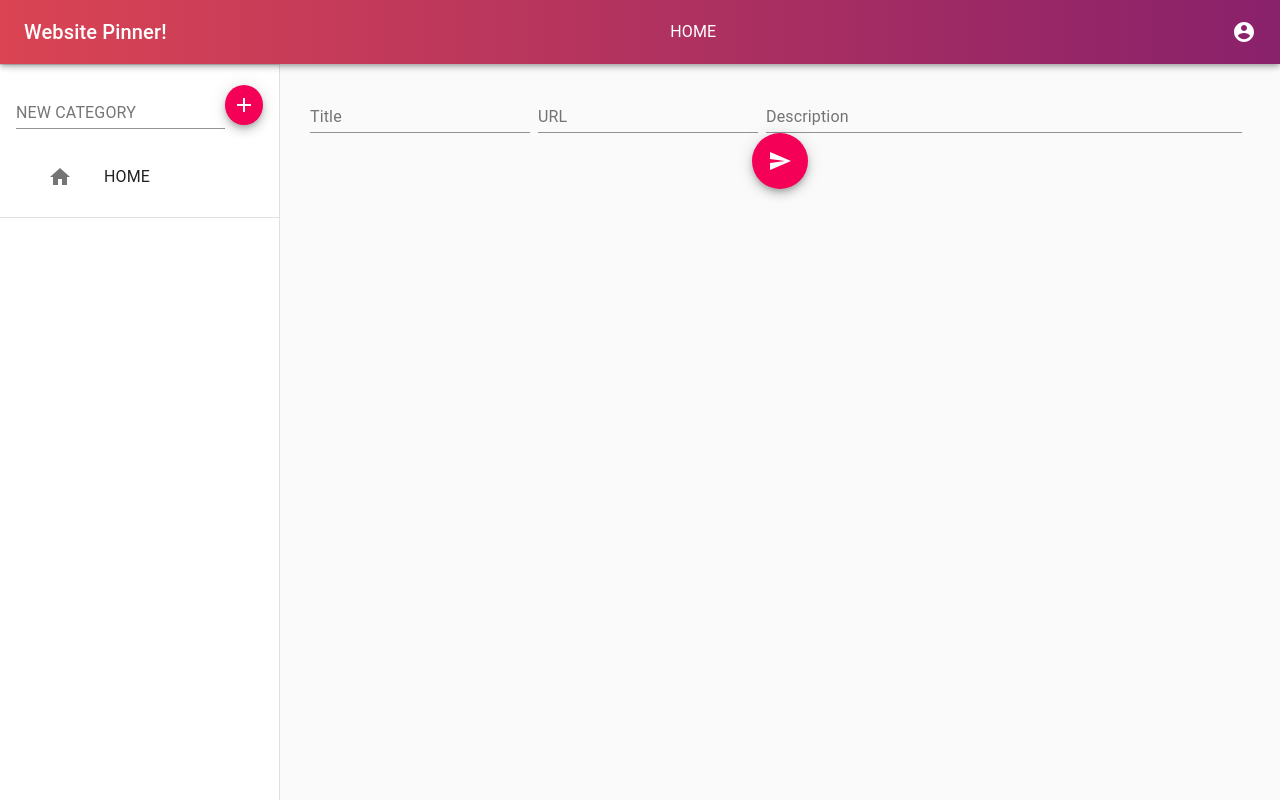
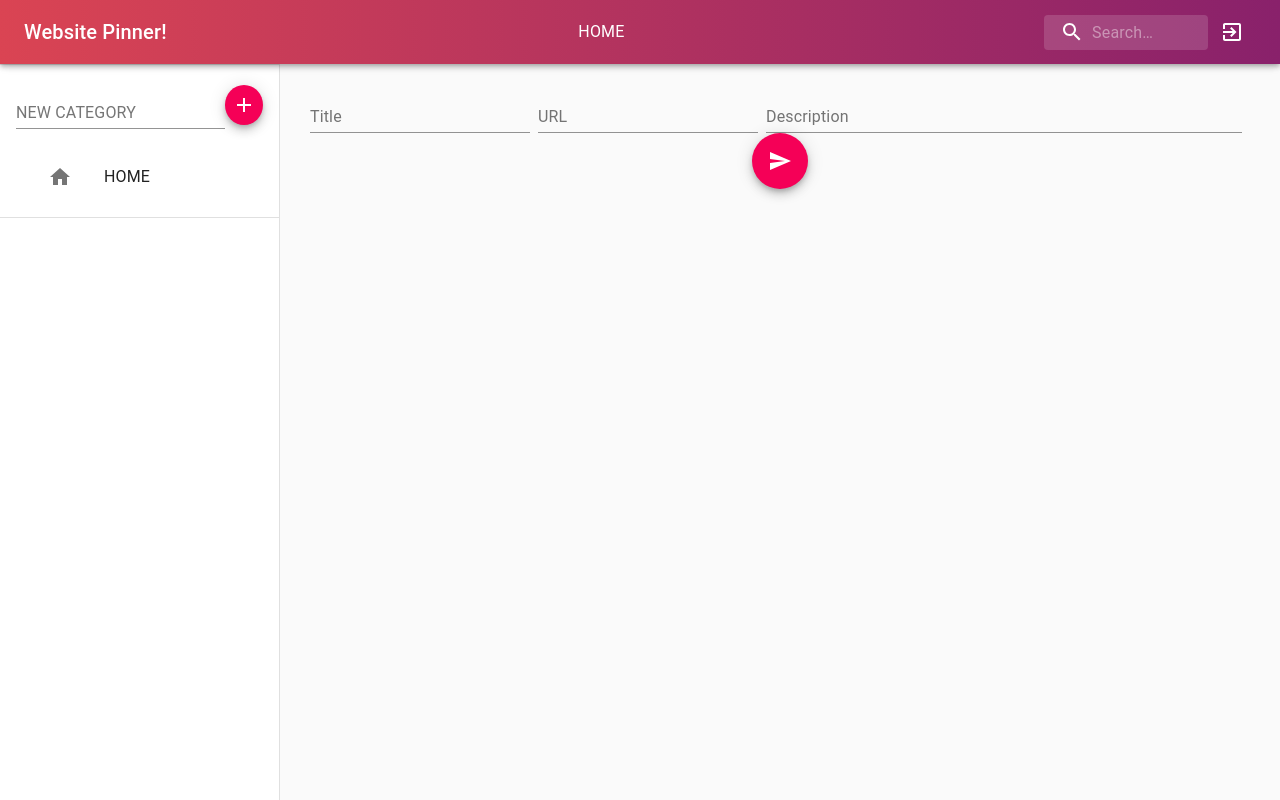
Before and after one commit to nuel77/WebDev-Projects, a React (Create React App) app in the folder website-pinner/: page / in a window 1280 px wide. Built offline with nearby package versions, Linux system fonts and the light colour scheme.

Commit message:
bug with sidebar mobile fixed

```diff
--- a/website-pinner/src/Components/Header/index.jsx
+++ b/website-pinner/src/Components/Header/index.jsx
@@ -2,17 +2,18 @@ import Toolbar from "@material-ui/core/Toolbar";
 import IconButton from "@material-ui/core/IconButton";
 import MenuIcon from "@material-ui/icons/Menu";
 import Typography from "@material-ui/core/Typography";
-import AppBar from "@material-ui/core/AppBar";
+import {AppBar, Button, InputBase} from "@material-ui/core";
 import React from "react";
 import useStyles from "./styles.jsx";
-import AccountCircle from '@material-ui/icons/AccountCircle';
+import ExitToAppIcon from '@material-ui/icons/ExitToApp';
+import SearchIcon from '@material-ui/icons/Search';
 import {useSelector} from "react-redux";
 
-const Header=(props)=>{
-    const classes= useStyles()
-    const title=useSelector(state=>state.ui.selected)
+const Header = (props) => {
+    const classes = useStyles()
+    const title = useSelector(state => state.ui.selected)
 
-    return(
+    return (
         <AppBar position="fixed" className={classes.appBar}>
             <Toolbar>
                 <IconButton
@@ -22,16 +23,29 @@ const Header=(props)=>{
                     onClick={props.handleDrawerToggle}
                     className={classes.menuButton}
                 >
-                    <MenuIcon />
+                    <MenuIcon/>
                 </IconButton>
                 <Typography variant="h6" noWrap>
                     Website Pinner!
                 </Typography>
-                <Typography variant="subtitle1" id="categoryTitle" className={classes.title} >
+                <Typography variant="subtitle1" id="categoryTitle" className={classes.title}>
                     {title}
                 </Typography>
-                <IconButton edge="end" color="inherit">
-                    <AccountCircle />
+                <div className={classes.search}>
+                    <div className={classes.searchIcon}>
+                        <SearchIcon/>
+                    </div>
+                    <InputBase
+                        placeholder="Search…"
+                        classes={{
+                            root: classes.inputRoot,
+                            input: classes.inputInput,
+                        }}
+                        inputProps={{'aria-label': 'search'}}
+                    />
+                </div>
+                <IconButton color="inherit">
+                    <ExitToAppIcon />
                 </IconButton>
             </Toolbar>
         </AppBar>
--- a/website-pinner/src/Components/Header/styles.jsx
+++ b/website-pinner/src/Components/Header/styles.jsx
@@ -1,4 +1,4 @@
-import { makeStyles } from '@material-ui/core/styles';
+import { fade,makeStyles } from '@material-ui/core/styles';
 
 const drawerWidth = 240;
 
@@ -18,5 +18,46 @@ const useStyles = makeStyles((theme) => ({
     title:{
         flexGrow:1,textAlign:"center"
     },
+    search: {
+        position: 'relative',
+        borderRadius: theme.shape.borderRadius,
+        backgroundColor: fade(theme.palette.common.white, 0.15),
+        '&:hover': {
+            backgroundColor: fade(theme.palette.common.white, 0.25),
+        },
+        display: "none",
+        [theme.breakpoints.up('sm')]: {
+            marginLeft: theme.spacing(1),
+            width: 'auto',
+            display:"flex"
+        },
+    },
+    searchIcon: {
+        padding: theme.spacing(0, 2),
+        height: '100%',
+        position: 'absolute',
+        pointerEvents: 'none',
+        display: 'flex',
+        alignItems: 'center',
+        justifyContent: 'center',
+
+    },
+    inputRoot: {
+        color: 'inherit',
+
+    },
+    inputInput: {
+        padding: theme.spacing(1, 1, 1, 0),
+        // vertical padding + font size from searchIcon
+        paddingLeft: `calc(1em + ${theme.spacing(4)}px)`,
+        transition: theme.transitions.create('width'),
+        width: '100%',
+        [theme.breakpoints.up('sm')]: {
+            width: '12ch',
+            '&:focus': {
+                width: '25ch',
+            },
+        },
+    },
 }));
 export default useStyles
--- a/website-pinner/src/Components/Layout/styles.js
+++ b/website-pinner/src/Components/Layout/styles.js
@@ -6,30 +6,6 @@ const useStyles = makeStyles((theme) => ({
   root: {
     display: 'flex',
   },
-  drawer: {
-    [theme.breakpoints.up('sm')]: {
-      width: drawerWidth,
-      flexShrink: 0,
-    },
-  },
-  appBar: {
-    background:"linear-gradient(to right, #da4453, #89216b)",
-    [theme.breakpoints.up('sm')]: {
-      zIndex: theme.zIndex.drawer + 1,
-    },
-  },
-  menuButton: {
-    marginRight: theme.spacing(2),
-    [theme.breakpoints.up('sm')]: {
-      display: 'none',
-    },
-  },
-  // necessary for content to be below app bar
-  toolbar: theme.mixins.toolbar,
-  drawerPaper: {
-    width: drawerWidth,
-    background:" ",
-  },
   content: {
     flexGrow: 1,
     padding: theme.spacing(3),
--- a/website-pinner/src/Components/SideBar/index.jsx
+++ b/website-pinner/src/Components/SideBar/index.jsx
@@ -15,15 +15,15 @@ import * as actionTypes from "../../Store/actionTypes"
 
 const SideBar = (props) => {
     const classes = useStyles();
+    const [addInput,setAddInput]=useState("")
     const [categoryList, setCategoryList] = useState([])
     const dispatch = useDispatch()
 
-    const handleAddCategory = () => {
-        let addInput = document.getElementById("categoryInput")
-        if (addInput.value) {
-            let newCategoryList = [...categoryList, addInput.value]
+    const handleAddCategoryClick = () => {
+        if (addInput) {
+            let newCategoryList = [...categoryList, addInput]
             setCategoryList(newCategoryList)
-            addInput.value = ""
+            setAddInput("")
         }
     }
     const handleCategoryClick = (event) => {
@@ -39,8 +39,8 @@ const SideBar = (props) => {
             <Divider/>
             <List>
                 <ListItem>
-                    <TextField label="NEW CATEGORY" id="categoryInput"/>
-                    <Fab size="small" color="secondary" onClick={handleAddCategory}>
+                    <TextField label="NEW CATEGORY" id="categoryInput" onChange={e => {setAddInput(e.target.value)}}/>
+                    <Fab size="small" color="secondary" onClick={handleAddCategoryClick}>
                         <AddIcon/>
                     </Fab>
                 </ListItem>
@@ -77,9 +77,6 @@ const SideBar = (props) => {
                     classes={{
                         paper: classes.drawerPaper,
                     }}
-                    ModalProps={{
-                        keepMounted: true, // Better open performance on mobile.
-                    }}
                 >
                     {drawer}
                 </Drawer>
--- a/website-pinner/src/Components/SideBar/styles.jsx
+++ b/website-pinner/src/Components/SideBar/styles.jsx
@@ -3,29 +3,12 @@ import { makeStyles } from '@material-ui/core/styles';
 const drawerWidth = 280;
 
 const useStyles = makeStyles((theme) => ({
-    root: {
-        display: 'flex',
-
-    },
     drawer: {
         [theme.breakpoints.up('sm')]: {
             width: drawerWidth,
             flexShrink: 0,
         },
     },
-    appBar: {
-        background:"linear-gradient(to right, #da4453, #89216b)",
-        [theme.breakpoints.up('sm')]: {
-            zIndex: theme.zIndex.drawer + 1,
-        },
-    },
-    menuButton: {
-        marginRight: theme.spacing(2),
-        [theme.breakpoints.up('sm')]: {
-            display: 'none',
-        },
-    },
-    // necessary for content to be below app bar
     toolbar: {
         ...theme.mixins.toolbar,
     },
@@ -33,9 +16,6 @@ const useStyles = makeStyles((theme) => ({
         width: drawerWidth,
         background:" ",
     },
-    content: {
-        flexGrow: 1,
-        padding: theme.spacing(3),
-    },
+
 }));
 export default useStyles
```
